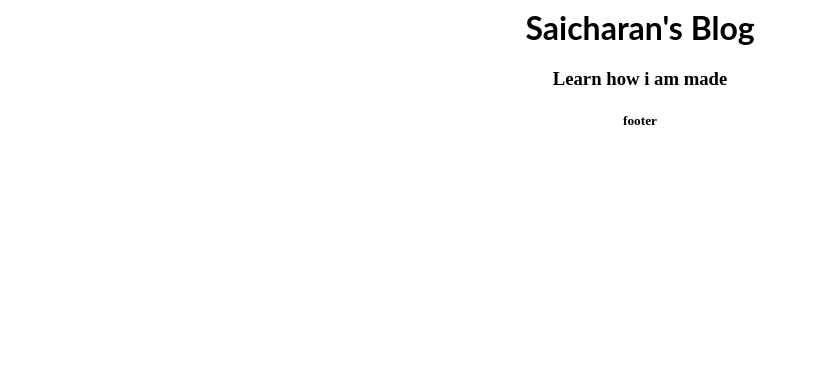
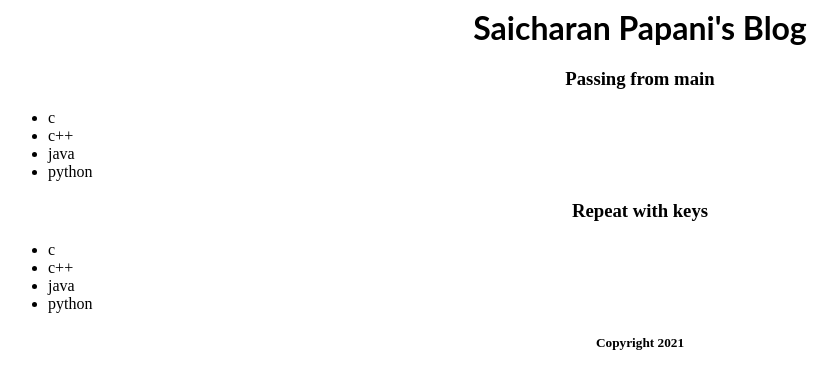
Before and after one commit to papanisaicharan/Learn-React, a React (Create React App) app: page / in a window 1280 px wide. Shown: the top 388 px of the page, without its empty margins (0-838 px from the left). Built offline with nearby package versions, Linux system fonts and the light colour scheme.

Commit message:
Chapter 2

```diff
--- a/src/App.js
+++ b/src/App.js
@@ -1,26 +1,47 @@
 import React from "react";
 import "./style.css";
 
-function Header() {
+function Header(props) {
   return (
     <header>
-      <h1>Saicharan's Blog</h1>
+      <h1>{props.name}'s Blog</h1>
     </header>
   );
 }
 
-function Main() {
+function Main(props) {
   return (
     <section>
-      <h3>Learn how i am made</h3>
+      <h3>{props.adjective}</h3>
+      <ul style={{ textAlign: "left" }}>
+        {props.lang.map((lan, index) => (
+          <li key={index}>{lan}</li>
+        ))}
+      </ul>
     </section>
   );
 }
 
-function Footer() {
+function Main1(props) {
+  return (
+    <section>
+      <h3>{props.adjective}</h3>
+      <ul style={{ textAlign: "left" }}>
+        {props.lang.map(language => (
+          <li key={language.id}>{language.language}</li>
+        ))}
+      </ul>
+    </section>
+  );
+}
+const languages = ["c", "c++", "java", "python"];
+const languageObjects = languages.map((lan, i) => ({ id: i, language: lan }));
+console.log(languageObjects);
+
+function Footer(props) {
   return (
     <footer>
-      <h5>footer</h5>
+      <h5>Copyright {props.year}</h5>
     </footer>
   );
 }
@@ -28,9 +49,10 @@ function Footer() {
 function App() {
   return (
     <div className="App">
-      <Header />
-      <Main/>
-      <Footer/>
+      <Header name="Saicharan Papani" />
+      <Main adjective="Passing from main" lang={languages} />
+      <Main1 adjective="Repeat with keys" lang={languageObjects} />
+      <Footer year={new Date().getFullYear()} />
     </div>
   );
 }
```
Also changed, not shown: 1 other file (tests, documents, lock files or other folders).
